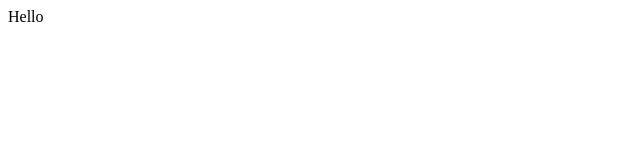
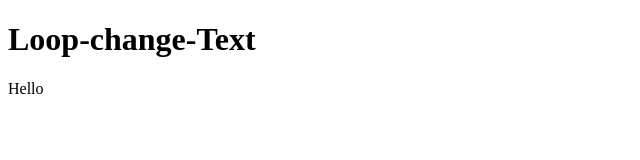
Before and after one commit to Testers7777/Loop-change-Text, a plain HTML site: page src/index.html in a window 1280 px wide. Shown: the whole page, without its empty margins (0-640 px from the left). Drawn offline with Linux system fonts and the light colour scheme.

Commit message:
Update index.html

```diff
--- a/src/index.html
+++ b/src/index.html
@@ -7,6 +7,7 @@
     <title>Document</title>
 </head>
 <body>
+    <h1>Loop-change-Text</h1>
     <div id="test" class="Hallo">Hello</div>
     <script src="script.js"></script>
 </body>
```
